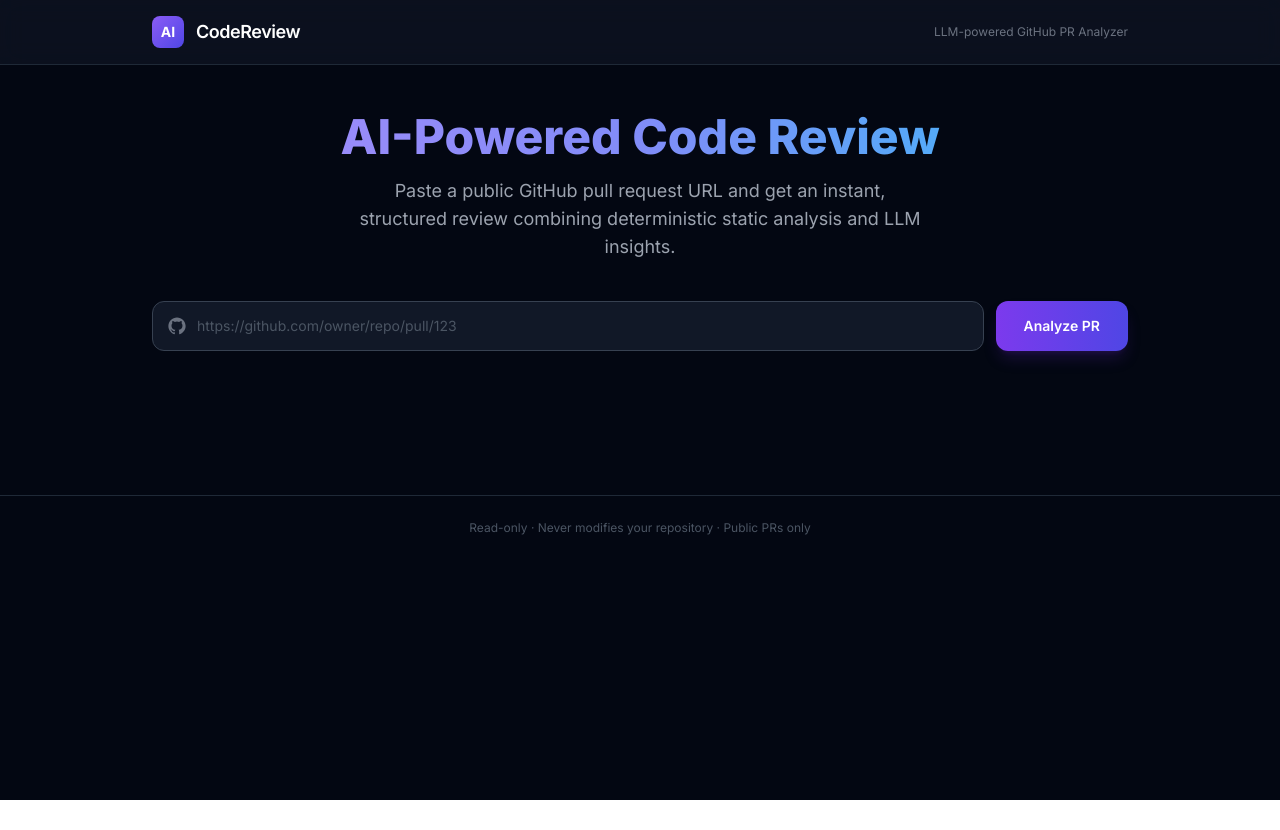
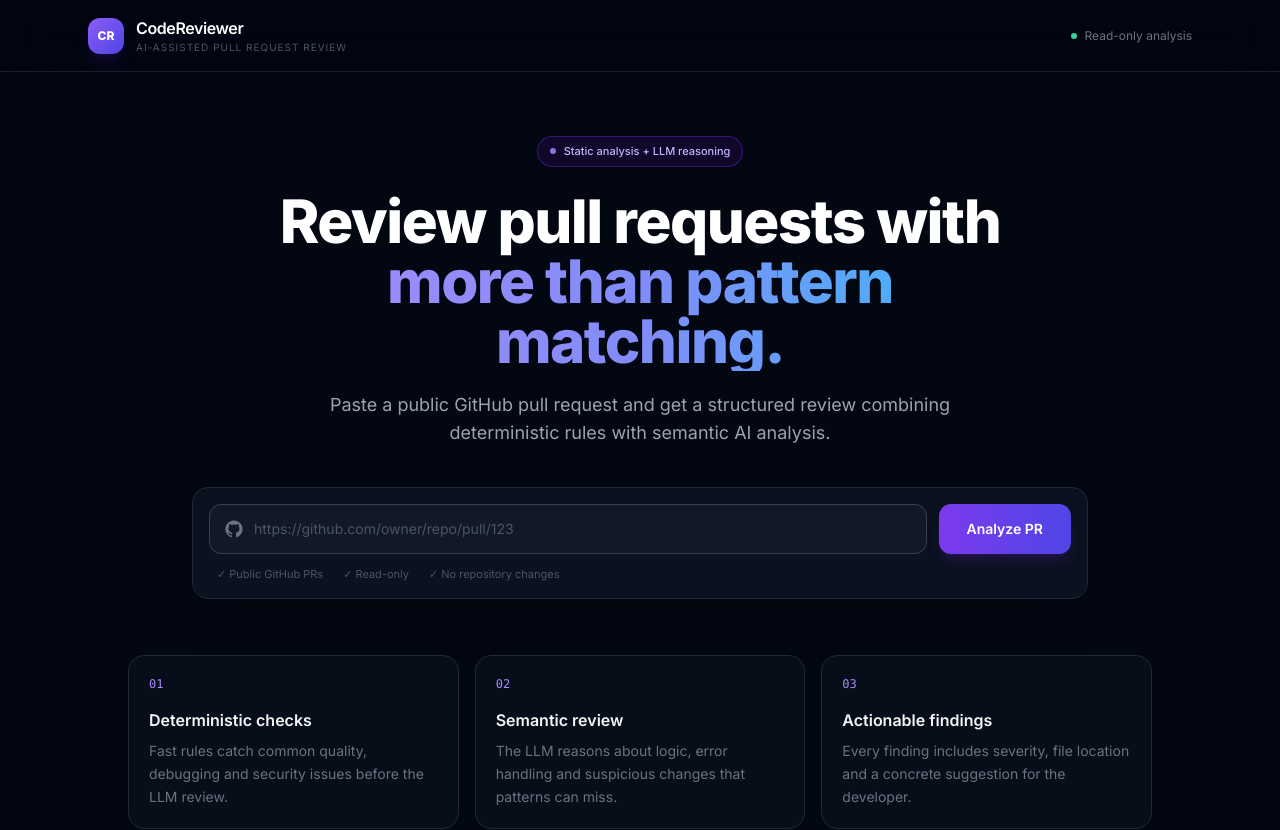
Before and after one commit to vayugautam/CodeReviewer, a React (Vite) app in the folder frontend/: page / in a window 1280 px wide. Shown: the top 830 px of the page. Before the commit the page ends 800 px from the top, so only its background shows below. Built offline with nearby package versions, Linux system fonts and the light colour scheme; no server answers.

Commit message:
feat: polish CodeReviewer landing page and review flow

```diff
--- a/frontend/src/App.jsx
+++ b/frontend/src/App.jsx
@@ -9,20 +9,14 @@ import LoadingSpinner from "./components/LoadingSpinner";
 import DiffPreview from "./components/DiffPreview";
 import AnalysisWarnings from "./components/AnalysisWarnings";
 
-/**
- * App.jsx — root component and state manager.
- *
- * State machine (simple, no external library needed):
- *   idle → loading → success
- *              ↘ error
- *
- * Why keep state here and not in individual components?
- *   The review result is needed by multiple components (meta card, summary,
- *   findings list). Lifting state to the common ancestor avoids prop-drilling
- *   and keeps the data flow easy to trace in an interview.
- */
+const FEATURES = [
+  { number: "01", title: "Deterministic checks", description: "Fast rules catch common quality, debugging and security issues before the LLM review." },
+  { number: "02", title: "Semantic review", description: "The LLM reasons about logic, error handling and suspicious changes that patterns can miss." },
+  { number: "03", title: "Actionable findings", description: "Every finding includes severity, file location and a concrete suggestion for the developer." },
+];
+
 export default function App() {
-  const [status, setStatus] = useState("idle"); // idle | loading | success | error
+  const [status, setStatus] = useState("idle");
   const [result, setResult] = useState(null);
   const [error, setError] = useState("");
 
@@ -35,66 +29,57 @@ export default function App() {
       setResult(data);
       setStatus("success");
     } catch (err) {
-      setError(err.message);
+      setError(err.message || "Something went wrong while analyzing the PR.");
       setStatus("error");
     }
   }
 
+  const resetReview = () => {
+    setStatus("idle");
+    setResult(null);
+    setError("");
+  };
+
   return (
-    <div className="min-h-screen bg-gray-950 text-white font-sans">
-      {/* ── Header ── */}
-      <header className="border-b border-gray-800 bg-gray-900/60 backdrop-blur-md sticky top-0 z-50">
-        <div className="max-w-5xl mx-auto px-6 py-4 flex items-center gap-3">
-          <div className="w-8 h-8 rounded-lg bg-gradient-to-br from-violet-500 to-indigo-600 flex items-center justify-center text-sm font-bold">
-            AI
-          </div>
-          <span className="font-semibold text-lg tracking-tight">CodeReview</span>
-          <span className="ml-auto text-xs text-gray-500 hidden sm:block">
-            LLM-powered GitHub PR Analyzer
-          </span>
+    <div className="min-h-screen bg-gray-950 text-white font-sans selection:bg-violet-500/30">
+      <header className="border-b border-gray-800/80 bg-gray-950/85 backdrop-blur-xl sticky top-0 z-50">
+        <div className="max-w-6xl mx-auto px-5 sm:px-6 py-4 flex items-center gap-3">
+          <div className="w-9 h-9 rounded-xl bg-gradient-to-br from-violet-500 to-indigo-600 flex items-center justify-center text-xs font-black shadow-lg shadow-violet-950/40">CR</div>
+          <div><div className="font-semibold tracking-tight">CodeReviewer</div><div className="text-[10px] uppercase tracking-widest text-gray-600 hidden sm:block">AI-assisted pull request review</div></div>
+          <div className="ml-auto hidden sm:flex items-center gap-2 text-xs text-gray-500"><span className="w-1.5 h-1.5 rounded-full bg-emerald-400" /> Read-only analysis</div>
         </div>
       </header>
 
-      {/* ── Main ── */}
-      <main className="max-w-5xl mx-auto px-6 py-12 space-y-10">
-        {/* Hero */}
-        <section className="text-center space-y-4">
-          <h1 className="text-4xl sm:text-5xl font-extrabold bg-gradient-to-r from-violet-400 via-indigo-400 to-sky-400 bg-clip-text text-transparent leading-tight">
-            AI-Powered Code Review
-          </h1>
-          <p className="text-gray-400 max-w-xl mx-auto text-base sm:text-lg">
-            Paste a public GitHub pull request URL and get an instant, structured
-            review combining deterministic static analysis and LLM insights.
-          </p>
-        </section>
+      <main className="max-w-6xl mx-auto px-5 sm:px-6 py-12 sm:py-16">
+        {status !== "success" ? (
+          <>
+            <section className="text-center max-w-3xl mx-auto">
+              <div className="inline-flex items-center gap-2 rounded-full border border-violet-900/70 bg-violet-950/30 px-3 py-1.5 text-[11px] font-medium text-violet-300 mb-6"><span className="w-1.5 h-1.5 rounded-full bg-violet-400 animate-pulse" /> Static analysis + LLM reasoning</div>
+              <h1 className="text-4xl sm:text-6xl font-black tracking-tight leading-[1.05]">Review pull requests with<span className="block bg-gradient-to-r from-violet-400 via-indigo-400 to-sky-400 bg-clip-text text-transparent">more than pattern matching.</span></h1>
+              <p className="mt-5 text-gray-400 max-w-2xl mx-auto text-base sm:text-lg leading-relaxed">Paste a public GitHub pull request and get a structured review combining deterministic rules with semantic AI analysis.</p>
+            </section>
 
-        {/* Input */}
-        <PRInputForm onSubmit={handleAnalyze} isLoading={status === "loading"} />
+            <section className="max-w-4xl mx-auto mt-10">
+              <div className="rounded-2xl border border-gray-800 bg-gray-900/60 p-3 sm:p-4 shadow-2xl shadow-black/20">
+                <PRInputForm onSubmit={handleAnalyze} isLoading={status === "loading"} />
+                <div className="flex flex-wrap items-center gap-x-5 gap-y-2 px-2 pt-3 text-[11px] text-gray-600"><span>✓ Public GitHub PRs</span><span>✓ Read-only</span><span>✓ No repository changes</span></div>
+              </div>
+            </section>
 
-        {/* Loading */}
-        {status === "loading" && <LoadingSpinner />}
+            {status === "loading" && <LoadingSpinner />}
+            {status === "error" && <div className="max-w-4xl mx-auto mt-6"><ErrorAlert message={error} /></div>}
 
-        {/* Error */}
-        {status === "error" && <ErrorAlert message={error} />}
-
-        {/* Results */}
-        {status === "success" && result && (
-          <div className="space-y-8 animate-fade-in">
-            <PRMetaCard data={result} />
-            <AnalysisWarnings warnings={result.analysis_warnings} />
-            <ReviewSummary review={result.review} />
-            <FindingsList findings={result.review.findings} />
-            <DiffPreview diff={result.diff_preview} />
+            {status === "idle" && <section className="grid md:grid-cols-3 gap-4 max-w-5xl mx-auto mt-14">{FEATURES.map((feature) => <div key={feature.number} className="rounded-2xl border border-gray-800 bg-gray-900/35 p-5 hover:border-gray-700 hover:bg-gray-900/55 transition-colors"><div className="text-xs font-mono text-violet-400 mb-4">{feature.number}</div><h2 className="font-semibold text-gray-100">{feature.title}</h2><p className="text-sm text-gray-500 leading-relaxed mt-2">{feature.description}</p></div>)}</section>}
+          </>
+        ) : (
+          <div className="animate-fade-in space-y-8">
+            <div className="flex flex-wrap items-end justify-between gap-4"><div><p className="text-xs uppercase tracking-widest text-violet-400 font-semibold">Review complete</p><h1 className="text-3xl sm:text-4xl font-bold mt-2">Pull request analysis</h1></div><button type="button" onClick={resetReview} className="rounded-xl border border-gray-700 bg-gray-900 px-4 py-2.5 text-sm text-gray-300 hover:text-white hover:border-gray-600 transition">Analyze another PR</button></div>
+            <PRMetaCard data={result} /><AnalysisWarnings warnings={result.analysis_warnings} /><ReviewSummary review={result.review} /><FindingsList findings={result.review.findings} /><DiffPreview diff={result.diff_preview} />
           </div>
         )}
       </main>
 
-      {/* ── Footer ── */}
-      <footer className="border-t border-gray-800 mt-24">
-        <div className="max-w-5xl mx-auto px-6 py-6 text-center text-xs text-gray-600">
-          Read-only · Never modifies your repository · Public PRs only
-        </div>
-      </footer>
+      <footer className="border-t border-gray-800/80 mt-8"><div className="max-w-6xl mx-auto px-5 sm:px-6 py-7 flex flex-col sm:flex-row gap-2 justify-between text-xs text-gray-600"><span>CodeReviewer · AI-assisted PR analysis</span><span>Read-only · Public PRs only</span></div></footer>
     </div>
   );
 }
```
